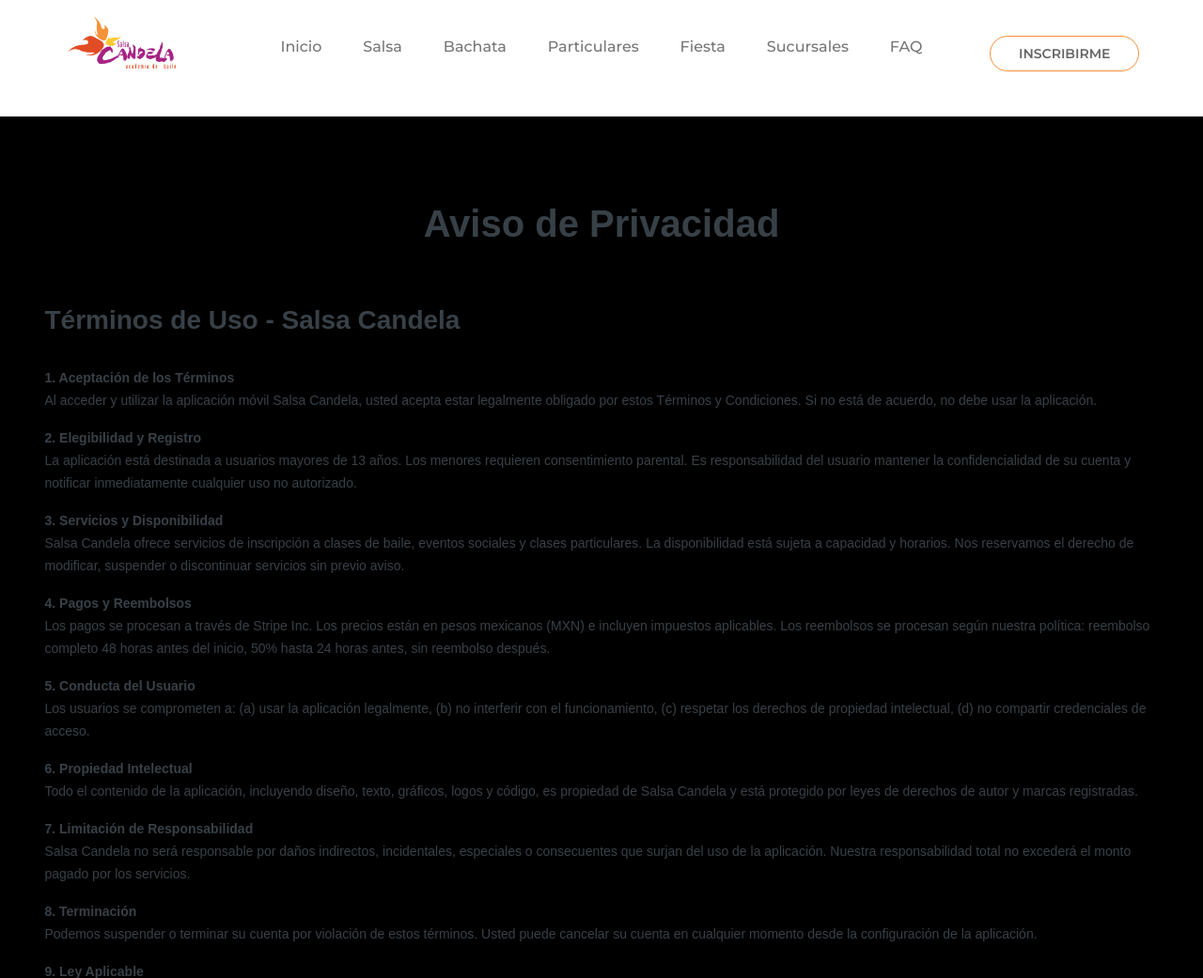
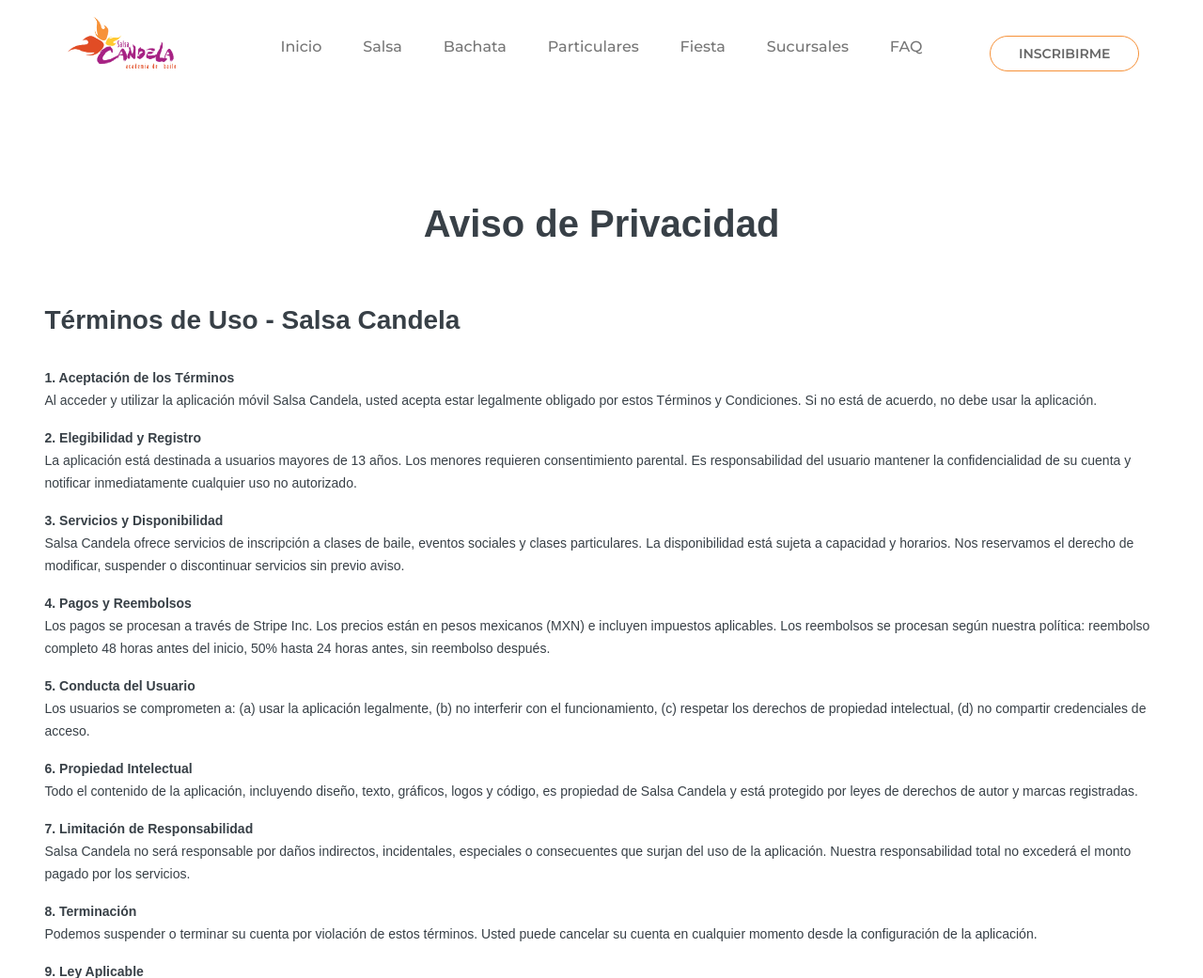
Before and after one commit to portfedh/SalsaCandela, a Node server app: page /aviso-privacidad in a window 1280 px wide. Shown: the top 1041 px of the page at 94% size. Run offline with Node 20, Linux system fonts and the light colour scheme; some libraries are stand-ins or nearby versions.

Commit message:
Set background color to white for privacy policy page and CSS styles

```diff
--- a/public/css/politica-devoluciones.css
+++ b/public/css/politica-devoluciones.css
@@ -1,5 +1,10 @@
 /* Política de Devoluciones - Specific Styles */
 /* ============================================ */
+
+/* Override black background from style_general.css */
+body {
+  background-color: white;
+}
 
 .policy-content h3 {
   margin-top: 40px;
--- a/views/aviso-privacidad.ejs
+++ b/views/aviso-privacidad.ejs
@@ -9,7 +9,7 @@
     <%- include('partials/store_head') -%>
   </head>
 
-  <body>
+  <body style="background-color: white;">
     <!-- Include header with custom mobile nav -->
     <%- include('partials/store_navbar') -%>
     <div class="wrapper">
```
